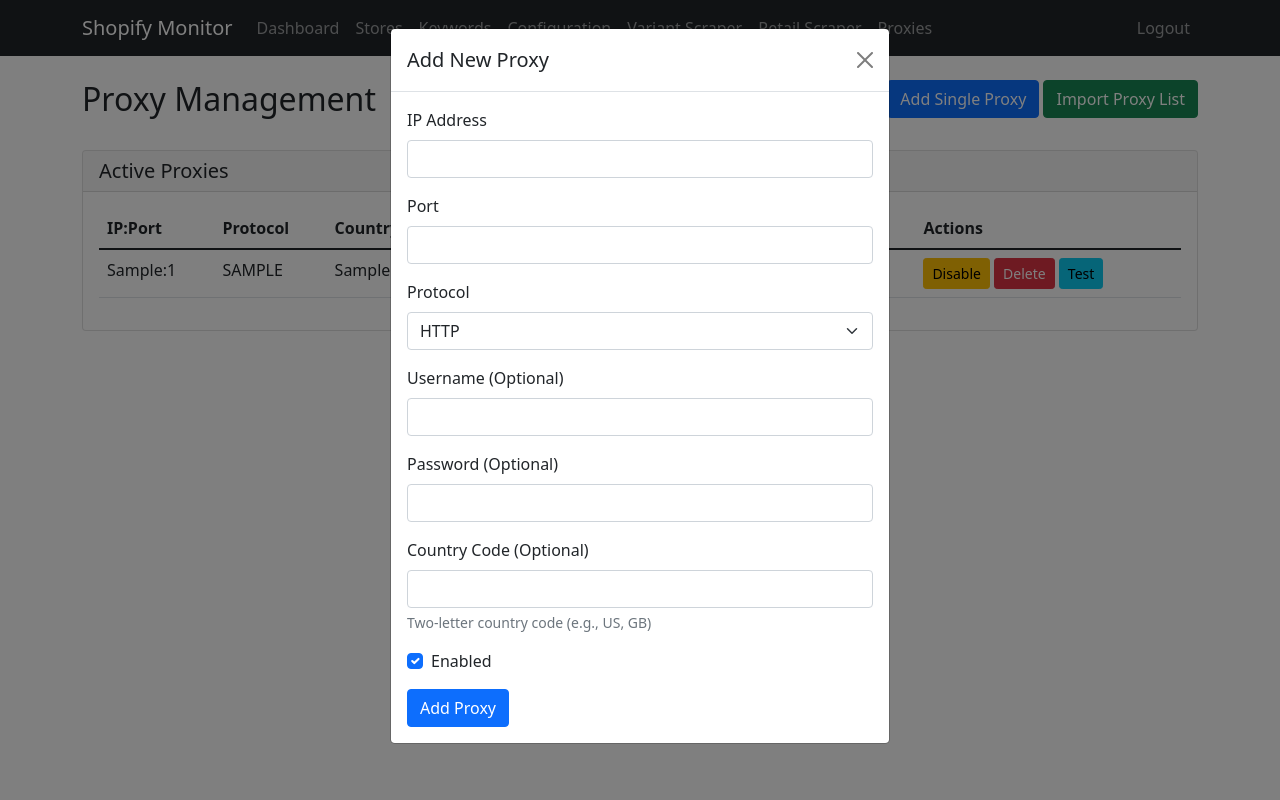
After one commit to Voldemort0628/DiscordBot-, a Flask app: page /proxies in a window 1280 px wide, after a click on "Add Single Proxy". The commit adds this page. Run offline with Flask 3, Linux system fonts and the light colour scheme; a user stored in the database is signed in; tables that the repository leaves empty hold one stand-in row (values such as "Sample post").

Commit message:
Add proxy management functionality:  Includes a new page for adding, importing, testing, enabling/disabling, and deleting proxies, enhancing anti-bot capabilities.
Screenshot: https://storage.googleapis.com/screenshot-production-us-central1/1e1cbc8b-c2f7-4d0c-9642-238121b2e840/77a63494-e366-4fd9-bd5a-752d6905c631.jpg

```diff
--- a/app.py
+++ b/app.py
@@ -1,7 +1,7 @@
 from flask import Flask, render_template, redirect, url_for, flash, request
 from flask_login import LoginManager, login_user, logout_user, login_required, current_user
-from models import db, User, Store, Keyword, MonitorConfig, RetailScraper
-from forms import LoginForm, StoreForm, KeywordForm, ConfigForm, VariantScraperForm, RetailScraperForm
+from models import db, User, Store, Keyword, MonitorConfig, RetailScraper, Proxy # Added Proxy model
+from forms import LoginForm, StoreForm, KeywordForm, ConfigForm, VariantScraperForm, RetailScraperForm, ProxyForm, ProxyImportForm # Added Proxy forms
 from stores import SHOPIFY_STORES, DEFAULT_KEYWORDS
 from retail_scraper import RetailScraper as RetailScraperUtil
 import os
@@ -230,6 +230,105 @@
     return render_template('retail_scraper.html', form=form, scrapers=scrapers, results=results)
 
 
+@app.route('/proxies', methods=['GET', 'POST'])
+@login_required
+def manage_proxies():
+    form = ProxyForm()
+    import_form = ProxyImportForm()
+
+    if form.validate_on_submit():
+        proxy = Proxy(
+            ip=form.ip.data,
+            port=form.port.data,
+            username=form.username.data,
+            password=form.password.data,
+            protocol=form.protocol.data,
+            country=form.country.data,
+            enabled=form.enabled.data,
+            added_by=current_user.id
+        )
+        db.session.add(proxy)
+        db.session.commit()
+        flash('Proxy added successfully')
+        return redirect(url_for('manage_proxies'))
+
+    elif request.method == 'POST' and 'action' in request.form:
+        proxy_id = request.form.get('proxy_id')
+        proxy = Proxy.query.get(proxy_id)
+
+        if proxy:
+            action = request.form['action']
+            if action == 'toggle':
+                proxy.enabled = not proxy.enabled
+                db.session.commit()
+                flash(f"Proxy {'enabled' if proxy.enabled else 'disabled'}")
+            elif action == 'delete':
+                db.session.delete(proxy)
+                db.session.commit()
+                flash('Proxy deleted')
+            elif action == 'test':
+                # Test proxy connection
+                try:
+                    test_url = "http://httpbin.org/ip"
+                    proxy_url = f"{proxy.protocol}://{proxy.username}:{proxy.password}@{proxy.ip}:{proxy.port}" if proxy.username and proxy.password else f"{proxy.protocol}://{proxy.ip}:{proxy.port}"
+                    response = requests.get(test_url, proxies={
+                        'http': proxy_url,
+                        'https': proxy_url
+                    }, timeout=10)
+                    if response.status_code == 200:
+                        proxy.success_count += 1
+                        flash(f'Proxy test successful! Response: {response.json()}')
+                    else:
+                        proxy.failure_count += 1
+                        flash('Proxy test failed: Bad response', 'error')
+                except Exception as e:
+                    proxy.failure_count += 1
+                    flash(f'Proxy test failed: {str(e)}', 'error')
+                proxy.last_used = datetime.utcnow()
+                db.session.commit()
+
+        return redirect(url_for('manage_proxies'))
+
+    proxies = Proxy.query.all()
+    return render_template('proxies.html', form=form, import_form=import_form, proxies=proxies)
+
+@app.route('/import_proxies', methods=['POST'])
+@login_required
+def import_proxies():
+    form = ProxyImportForm()
+    if form.validate_on_submit():
+        proxy_list = form.proxy_list.data.strip().split('\n')
+        added = 0
+        for proxy_line in proxy_list:
+            try:
+                parts = proxy_line.strip().split(':')
+                if len(parts) == 2:  # ip:port format
+                    ip, port = parts
+                    username = password = None
+                elif len(parts) == 4:  # ip:port:username:password format
+                    ip, port, username, password = parts
+                else:
+                    continue
+
+                proxy = Proxy(
+                    ip=ip,
+                    port=int(port),
+                    username=username,
+                    password=password,
+                    protocol=form.protocol.data,
+                    enabled=True,
+                    added_by=current_user.id
+                )
+                db.session.add(proxy)
+                added += 1
+            except Exception as e:
+                print(f"Error importing proxy {proxy_line}: {e}")
+                continue
+
+        db.session.commit()
+        flash(f'Successfully imported {added} proxies')
+    return redirect(url_for('manage_proxies'))
+
 if __name__ == '__main__':
     with app.app_context():
         db.create_all()
--- a/forms.py
+++ b/forms.py
@@ -1,6 +1,6 @@
 from flask_wtf import FlaskForm
 from wtforms import StringField, PasswordField, BooleanField, FloatField, IntegerField, SubmitField, SelectField
-from wtforms.validators import DataRequired, URL, Optional
+from wtforms.validators import DataRequired, URL, Optional, IPAddress, NumberRange
 
 class LoginForm(FlaskForm):
     username = StringField('Username', validators=[DataRequired()])
@@ -37,3 +37,27 @@
     check_frequency = IntegerField('Check Frequency (seconds)', default=3600)
     enabled = BooleanField('Enabled', default=True)
     submit = SubmitField('Add Scraper')
+
+class ProxyForm(FlaskForm):
+    ip = StringField('IP Address', validators=[DataRequired(), IPAddress()])
+    port = IntegerField('Port', validators=[DataRequired(), NumberRange(min=1, max=65535)])
+    username = StringField('Username (Optional)', validators=[Optional()])
+    password = PasswordField('Password (Optional)', validators=[Optional()])
+    protocol = SelectField('Protocol', choices=[
+        ('http', 'HTTP'),
+        ('https', 'HTTPS'),
+        ('socks5', 'SOCKS5')
+    ], validators=[DataRequired()])
+    country = StringField('Country Code (Optional)', validators=[Optional()])
+    enabled = BooleanField('Enabled', default=True)
+    submit = SubmitField('Add Proxy')
+
+class ProxyImportForm(FlaskForm):
+    proxy_list = StringField('Proxy List (One per line, format: ip:port:user:pass or ip:port)',
+                           validators=[DataRequired()])
+    protocol = SelectField('Protocol', choices=[
+        ('http', 'HTTP'),
+        ('https', 'HTTPS'),
+        ('socks5', 'SOCKS5')
+    ], validators=[DataRequired()])
+    submit = SubmitField('Import Proxies')
--- a/pyproject.toml
+++ b/pyproject.toml
@@ -5,6 +5,7 @@
 requires-python = ">=3.11"
 dependencies = [
     "beautifulsoup4>=4.13.3",
+    "cloudscraper>=1.2.71",
     "flask>=3.1.0",
     "flask-login>=0.6.3",
     "flask-sqlalchemy>=3.1.1",
@@ -15,6 +16,7 @@
     "psycopg2-binary>=2.9.10",
     "requests>=2.32.3",
     "trafilatura>=2.0.0",
+    "twilio>=9.4.6",
     "werkzeug>=3.1.3",
     "wtforms>=3.2.1",
 ]
--- a/templates/base.html
+++ b/templates/base.html
@@ -34,6 +34,9 @@
                     <li class="nav-item">
                         <a class="nav-link" href="{{ url_for('retail_scraper') }}">Retail Scraper</a>
                     </li>
+                    <li class="nav-item">
+                        <a class="nav-link" href="{{ url_for('manage_proxies') }}">Proxies</a>
+                    </li>
                 </ul>
                 <ul class="navbar-nav ms-auto">
                     <li class="nav-item">
--- /dev/null
+++ b/templates/proxies.html
@@ -0,0 +1,158 @@
+{% extends "base.html" %}
+
+{% block content %}
+<div class="row justify-content-between mb-4">
+    <div class="col">
+        <h2>Proxy Management</h2>
+    </div>
+    <div class="col-auto">
+        <button class="btn btn-primary" data-bs-toggle="modal" data-bs-target="#addProxyModal">
+            Add Single Proxy
+        </button>
+        <button class="btn btn-success" data-bs-toggle="modal" data-bs-target="#importProxiesModal">
+            Import Proxy List
+        </button>
+    </div>
+</div>
+
+{% if proxies %}
+<div class="card mb-4">
+    <div class="card-header">
+        <h5 class="mb-0">Active Proxies</h5>
+    </div>
+    <div class="card-body">
+        <div class="table-responsive">
+            <table class="table">
+                <thead>
+                    <tr>
+                        <th>IP:Port</th>
+                        <th>Protocol</th>
+                        <th>Country</th>
+                        <th>Success Rate</th>
+                        <th>Last Used</th>
+                        <th>Status</th>
+                        <th>Actions</th>
+                    </tr>
+                </thead>
+                <tbody>
+                    {% for proxy in proxies %}
+                    <tr>
+                        <td>{{ proxy.ip }}:{{ proxy.port }}</td>
+                        <td>{{ proxy.protocol.upper() }}</td>
+                        <td>{{ proxy.country if proxy.country else 'N/A' }}</td>
+                        <td>
+                            {% set total = proxy.success_count + proxy.failure_count %}
+                            {% if total > 0 %}
+                                {{ "%.1f"|format(proxy.success_count / total * 100) }}%
+                            {% else %}
+                                N/A
+                            {% endif %}
+                        </td>
+                        <td>{{ proxy.last_used.strftime('%Y-%m-%d %H:%M:%S') if proxy.last_used else 'Never' }}</td>
+                        <td>
+                            <span class="badge {% if proxy.enabled %}bg-success{% else %}bg-danger{% endif %}">
+                                {{ "Active" if proxy.enabled else "Inactive" }}
+                            </span>
+                        </td>
+                        <td>
+                            <form method="POST" style="display: inline;">
+                                <input type="hidden" name="proxy_id" value="{{ proxy.id }}">
+                                <button type="submit" name="action" value="toggle" class="btn btn-sm btn-warning">
+                                    {{ "Disable" if proxy.enabled else "Enable" }}
+                                </button>
+                                <button type="submit" name="action" value="delete" class="btn btn-sm btn-danger">
+                                    Delete
+                                </button>
+                                <button type="submit" name="action" value="test" class="btn btn-sm btn-info">
+                                    Test
+                                </button>
+                            </form>
+                        </td>
+                    </tr>
+                    {% endfor %}
+                </tbody>
+            </table>
+        </div>
+    </div>
+</div>
+{% endif %}
+
+<!-- Add Single Proxy Modal -->
+<div class="modal fade" id="addProxyModal" tabindex="-1">
+    <div class="modal-dialog">
+        <div class="modal-content">
+            <div class="modal-header">
+                <h5 class="modal-title">Add New Proxy</h5>
+                <button type="button" class="btn-close" data-bs-dismiss="modal"></button>
+            </div>
+            <div class="modal-body">
+                <form method="POST">
+                    {{ form.hidden_tag() }}
+                    <div class="mb-3">
+                        {{ form.ip.label(class="form-label") }}
+                        {{ form.ip(class="form-control") }}
+                    </div>
+                    <div class="mb-3">
+                        {{ form.port.label(class="form-label") }}
+                        {{ form.port(class="form-control") }}
+                    </div>
+                    <div class="mb-3">
+                        {{ form.protocol.label(class="form-label") }}
+                        {{ form.protocol(class="form-select") }}
+                    </div>
+                    <div class="mb-3">
+                        {{ form.username.label(class="form-label") }}
+                        {{ form.username(class="form-control") }}
+                    </div>
+                    <div class="mb-3">
+                        {{ form.password.label(class="form-label") }}
+                        {{ form.password(class="form-control") }}
+                    </div>
+                    <div class="mb-3">
+                        {{ form.country.label(class="form-label") }}
+                        {{ form.country(class="form-control") }}
+                        <div class="form-text">Two-letter country code (e.g., US, GB)</div>
+                    </div>
+                    <div class="mb-3 form-check">
+                        {{ form.enabled(class="form-check-input") }}
+                        {{ form.enabled.label(class="form-check-label") }}
+                    </div>
+                    {{ form.submit(class="btn btn-primary") }}
+                </form>
+            </div>
+        </div>
+    </div>
+</div>
+
+<!-- Import Proxies Modal -->
+<div class="modal fade" id="importProxiesModal" tabindex="-1">
+    <div class="modal-dialog">
+        <div class="modal-content">
+            <div class="modal-header">
+                <h5 class="modal-title">Import Proxy List</h5>
+                <button type="button" class="btn-close" data-bs-dismiss="modal"></button>
+            </div>
+            <div class="modal-body">
+                <form method="POST" action="{{ url_for('import_proxies') }}">
+                    {{ import_form.hidden_tag() }}
+                    <div class="mb-3">
+                        {{ import_form.proxy_list.label(class="form-label") }}
+                        {{ import_form.proxy_list(class="form-control", rows=10) }}
+                        <div class="form-text">
+                            Format: ip:port:username:password or ip:port<br>
+                            Example:<br>
+                            1.2.3.4:8080:user:pass<br>
+                            5.6.7.8:8080
+                        </div>
+                    </div>
+                    <div class="mb-3">
+                        {{ import_form.protocol.label(class="form-label") }}
+                        {{ import_form.protocol(class="form-select") }}
+                    </div>
+                    {{ import_form.submit(class="btn btn-primary") }}
+                </form>
+            </div>
+        </div>
+    </div>
+</div>
+{% endblock %}
```
Also changed, not shown: models.py (+19 -5 lines), protection_bypass.py (+113 -36 lines), retail_scraper.py (+10 -3 lines), 1 other file.
